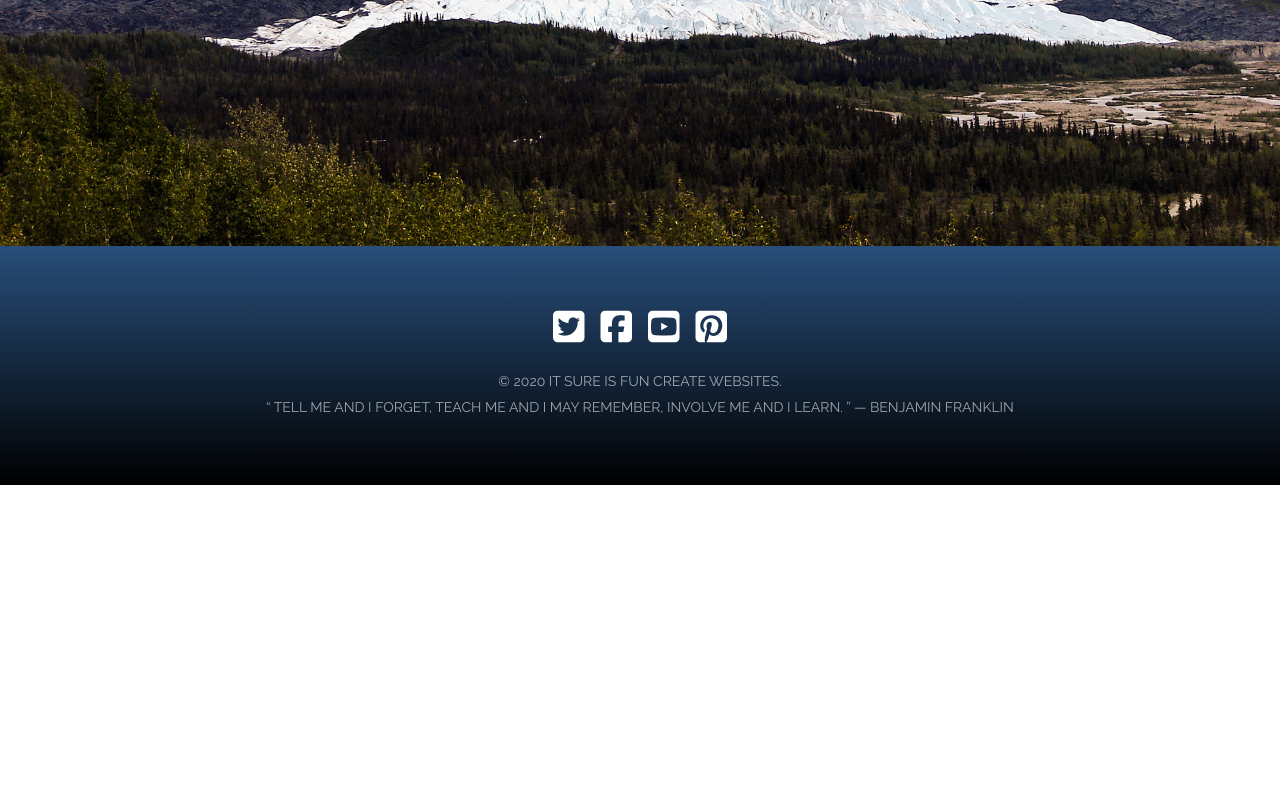
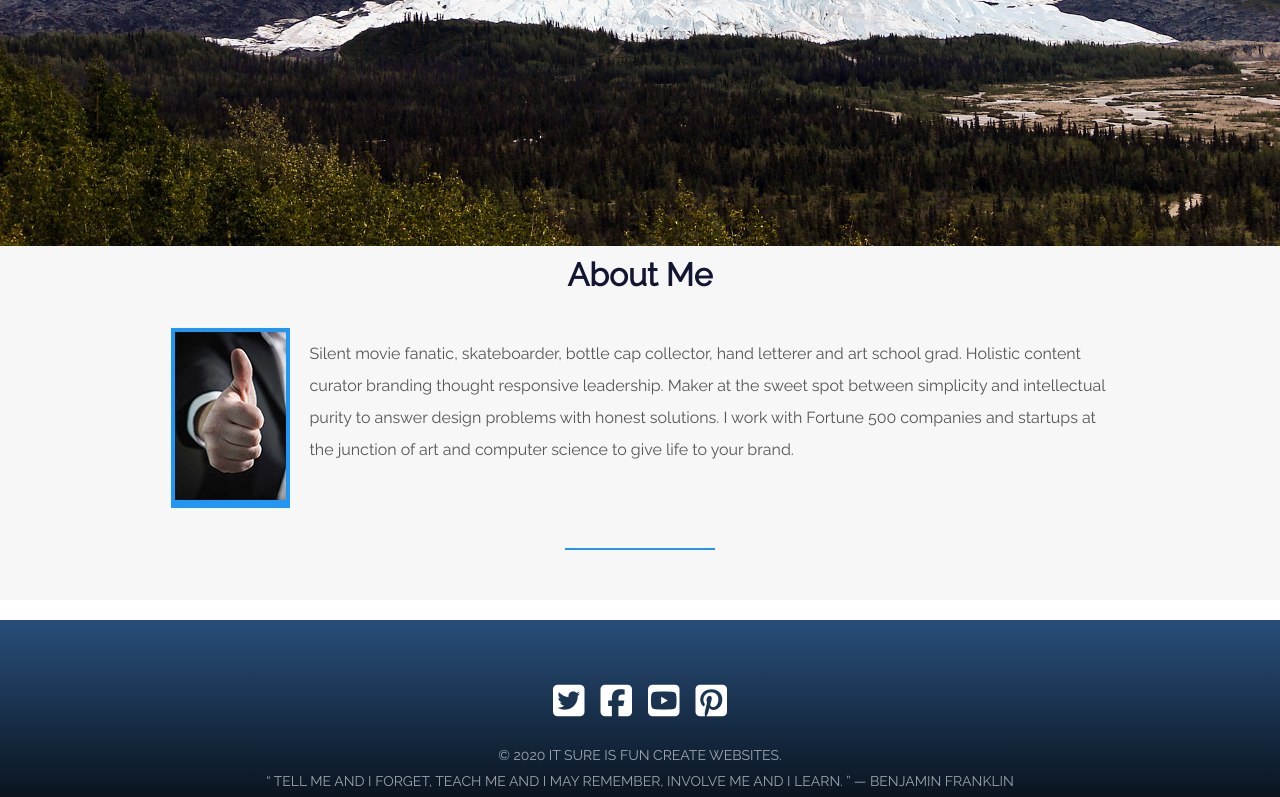
Before and after one commit to ImtiazHabib/ProtfolioTypeWeb, a plain HTML site: page index.html in a window 1280 px wide. Shown: the part 554-1351 px from the top of the page. Before the commit the page ends 1039 px from the top, so only its background shows below. Drawn offline with Linux system fonts and the light colour scheme.

Commit message:
about section done

```diff
--- a/index.html
+++ b/index.html
@@ -22,6 +22,22 @@
 
     </div>
 
+  </div>
+  <!--**********************************-->
+  <div id="about">
+    <h3 class="title">About Me</h3>
+    <div id="two-cols">
+      <div class="about-img"><img src="img/about.jpg" alt="thumbs up">  </div>
+      <div class="about-bio">
+        <p>Silent movie fanatic, skateboarder, bottle cap collector, hand letterer and art school grad. Holistic content curator branding thought responsive leadership. Maker at the sweet spot between simplicity and intellectual purity to answer design problems with honest solutions. I work with Fortune 500 companies and startups at the junction of art and computer science to give life to your brand.
+</p>
+<p>&nbsp;</p>
+
+      </div>
+
+
+    </div>
+<hr>
   </div>
 
   <!--*******************************-->
--- a/style.css
+++ b/style.css
@@ -25,7 +25,64 @@ a{
 ul{
   list-style: none;
 }
+ h3.title{
+  color: #131633;
+  text-transform: capitalize;
+  font-size: 32px;
+  margin-bottom: 35px;
+  text-align: center;
+}
+hr{
+  width: 150px;
+  height: 2px;
+  background-color: #2196f3;
+  border: 0;
+  margin: 40px auto;
+}
 
+/*--*********************
+About
+*****************/
+
+#about{
+  padding:10px;
+  background-color: #f7f7f7;
+  margin-bottom: 20px;
+
+}
+
+ #two-cols{
+  display: flex;
+  flex-direction: row;
+  justify-content: center;
+  align-items: center;
+
+}
+
+.about-img{
+  border: 4px solid #2196f3;
+  background-color: #2196f3;
+
+}
+
+.about-bio{
+  width: 65%;
+  max-width: 800px;
+  line-height: 2;
+  margin-left: 20px;
+}
+@media (max-width:600px) {
+
+  #about,#two-cols{
+    flex-direction: column;
+  }
+  .about-bio{
+    margin-top: 20px;
+    line-height: 1.5;
+    text-align: left;
+  }
+
+}
 
 /*--*********************
 HERO
```
